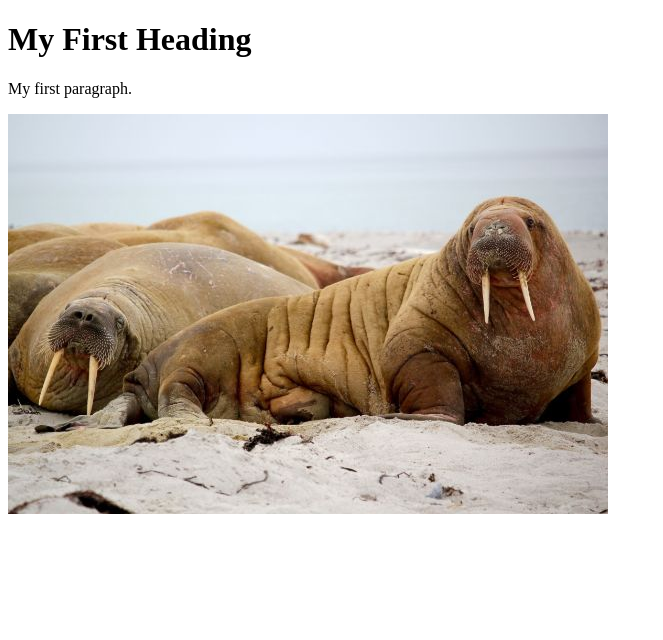
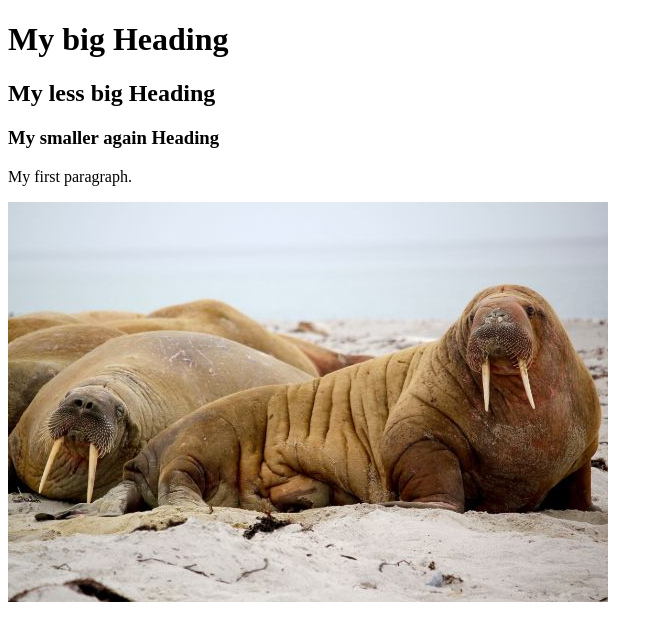
Before and after one commit to kaldoor/laura, a plain HTML site: page index.html in a window 1280 px wide. Shown: the whole page, without its empty margins (0-663 px from the left). Drawn offline with Linux system fonts and the light colour scheme.

Commit message:
Update index.html

```diff
--- a/index.html
+++ b/index.html
@@ -1,8 +1,14 @@
 <!DOCTYPE html>
 <html>
+  <head>
+    <title> Laura's Page</title>
+  </head>
 <body>
 
-<h1>My First Heading</h1>
+  <h1>My big Heading</h1>
+  <h2>My less big Heading</h2>
+  <h3>My smaller again Heading</h3>
+
 <p>My first paragraph.</p>
 
   <img src="sealions.jpg"
```
